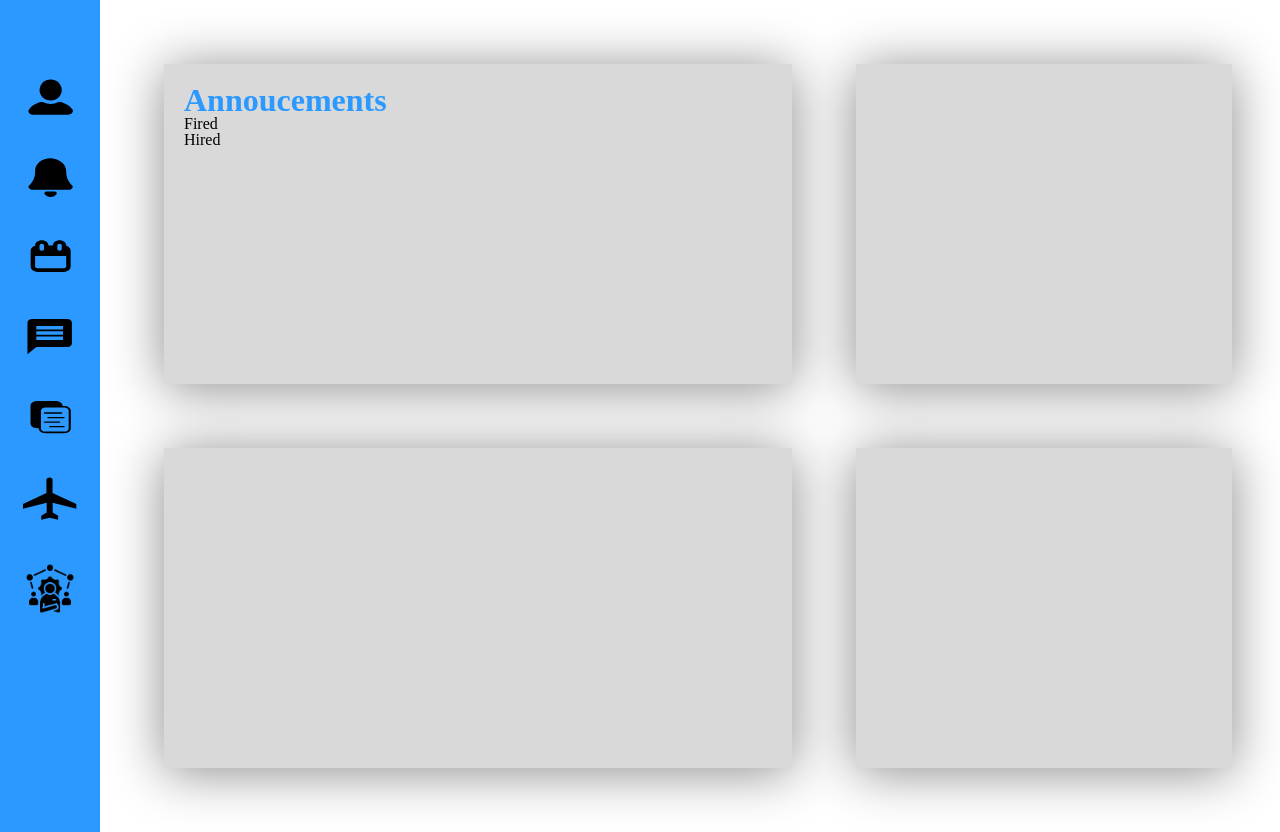
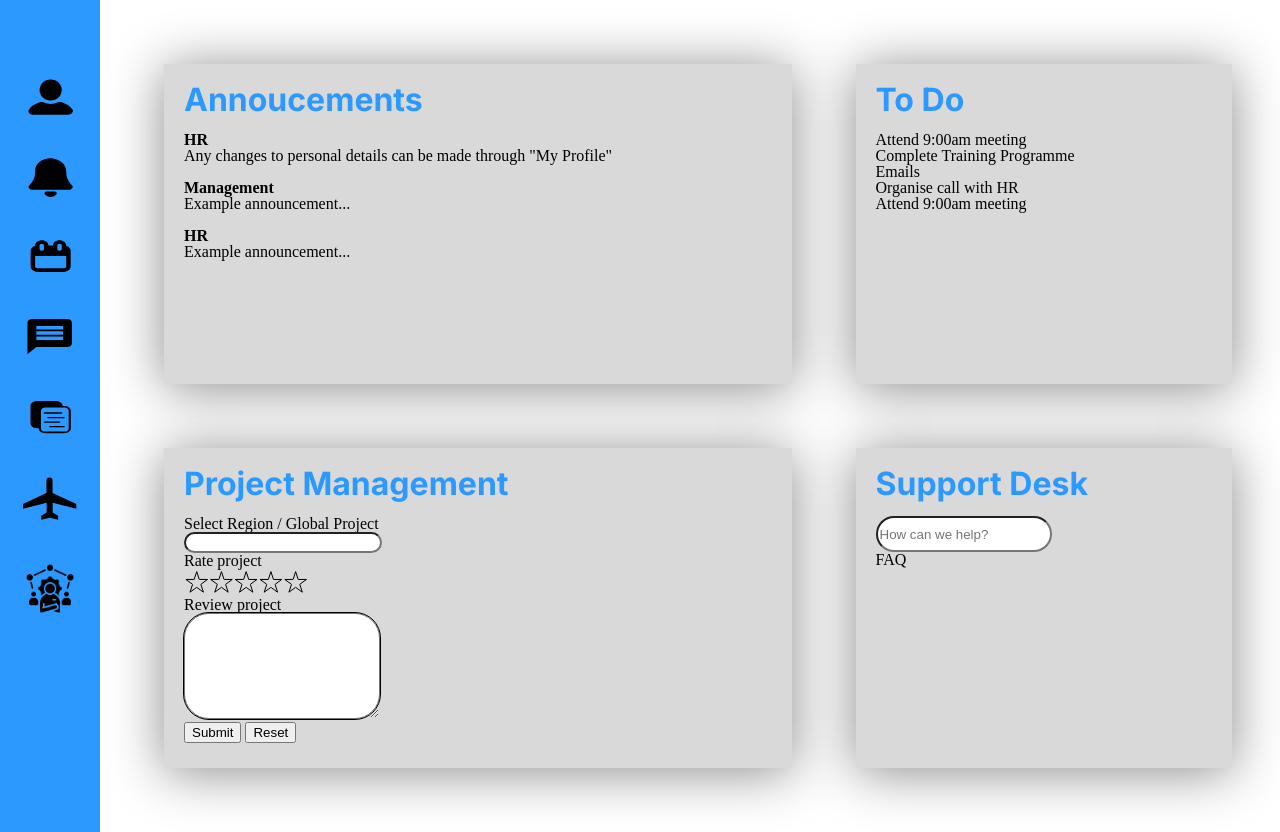
Before and after one commit to Umarkhan42/EP, a PHP site: page /trainerHP.html in a window 1280 px wide. Shown: the part 137-969 px from the top of the page. Run offline with PHP 8.4, Linux system fonts and the light colour scheme.

Commit message:
Updated homepaeg

```diff
--- a/mainpage.css
+++ b/mainpage.css
@@ -46,6 +46,7 @@ aside{
 .announcements-header{
     color: #2b99ff;
     font-size: 2rem;
+    font-family: "Inter", sans-serif;
 }
 
 
@@ -63,6 +64,21 @@ aside{
 
 }
 
+.todo-header{
+    color: #2b99ff;
+    font-size: 2rem;
+    font-family: "Inter", sans-serif;
+}
+
+.todo-content{
+    display: flex;
+    flex-direction: column;
+    padding-left: 20px;
+    padding-top: 20px;
+    padding-right: 20px;
+    padding-bottom: 20px;
+}
+
 .deskSupport{
     grid-area: deskSupport;
     background-color: var(--color-gainsboro);
@@ -77,6 +93,28 @@ aside{
 
 }
 
+#help, select {
+    border-radius: 25px;
+    width: 50%;
+    height: 30px;
+}
+
+.deskSupport-header{
+    color: #2b99ff;
+    font-size: 2rem;
+    font-family: "Inter", sans-serif;
+}
+
+.deskSupport-content{
+    display: flex;
+    flex-direction: column;
+    padding-left: 20px;
+    padding-top: 20px;
+    padding-right: 20px;
+    padding-bottom: 20px;
+}
+
+
 .projectManagement{
     grid-area: projectManagement;
     background-color: var(--color-gainsboro);
@@ -88,6 +126,33 @@ aside{
     height: 20rem;
     overflow: auto;
 
+}
+
+.projectManagement-header{
+    color: #2b99ff;
+    font-size: 2rem;
+    font-family: "Inter", sans-serif;
+}
+
+.projectManagement-content{
+    display: flex;
+    flex-direction: column;
+    padding-left: 20px;
+    padding-top: 20px;
+    padding-right: 20px;
+    padding-bottom: 20px;
+}
+
+#selectproject, select {
+    border-radius: 25px;
+    width: 190px;
+}
+
+#reviewproject, select {
+    border-radius: 25px;
+    height: 100px;
+    width: 190px;
+    outline: 1px solid black;
 }
 
 header{
--- a/trainerHP.html
+++ b/trainerHP.html
@@ -8,6 +8,9 @@
     <link rel="stylesheet" type="text/css" href="mainpage.css">
     <link rel="stylesheet" type="text/css" href="global.css">
 
+    <link rel="preconnect" href="https://fonts.googleapis.com">
+    <link rel="preconnect" href="https://fonts.gstatic.com" crossorigin>
+    <link href="https://fonts.googleapis.com/css2?family=Inter:wght@100..900&display=swap" rel="stylesheet">
 
     <title>About me</title>
 </head>
@@ -89,34 +92,66 @@
 
         <section class="annoucements">
             <div class="annoucements-content">
-                <h1 class="announcements-header">Annoucements</h1>
-
-                <p>Fired</p>
-                <p>Hired</p>
+                <h1 class="announcements-header">Annoucements</h1><br>
+                <h2 class="subheader">HR</h2>
+                <p class="text1">Any changes to personal details can be made through "My Profile"</p><br>
+                <h2 class="subheader">Management</h2>
+                <p class="text1">Example announcement...</p><br>
+                <h2 class="subheader">HR</h2>
+                <p class="text1">Example announcement...</p><br>
             </div>
-
-
-
-
-
         </section>
 
         <section class="projectManagement">
+            <div class="projectManagement-content">
+                <h1 class="projectManagement-header">Project Management</h1><br>
+                <p>Select Region / Global Project</p>
 
+                <form action="post">
+                    <label for="selectproject"></label>
+                    <input type="text" id="selectproject" name="selectproject">
+
+                    <p>Rate project</p>
+
+                    <img
+                    class="star-icon"
+                    loading="lazy"
+                    alt=""
+                    src="./public/star-1.svg"
+                    />
+
+                    <p>Review project</p>
+
+                    <label for="reviewproject"></label>
+                    <textarea type="text" id="reviewproject" name="reviewproject"></textarea><br>
+
+                    <input type="submit" value="Submit">
+                    <input type="reset" value="Reset">
+
+                  </form>
         </section>
 
         <section class="todo">
-
+            <div class="todo-content">
+                <h1 class="todo-header">To Do</h1><br>
+                <p>Attend 9:00am meeting</p>
+                <p>Complete Training Programme</p>
+                <p>Emails</p>
+                <p>Organise call with HR</p>
+                <p>Attend 9:00am meeting</p>
+            </div>
         </section>
 
         <section class="deskSupport">
-
+            <div class="deskSupport-content">
+                <h1 class="deskSupport-header">Support Desk</h1><br>
+                <div>
+                    <label for="help"></label>
+                    <input type="text" placeholder="How can we help?" id="help" name="help">
+                </div>
+                <p>FAQ</p>
+            </div>
         </section>
-
-
-
     </div>
-
-
 </body>
 </html>
```
Also changed, not shown: consultantsHP.html (+51 -16 lines), internalStaffHP.html (+51 -16 lines), public/star-1.svg (added).
